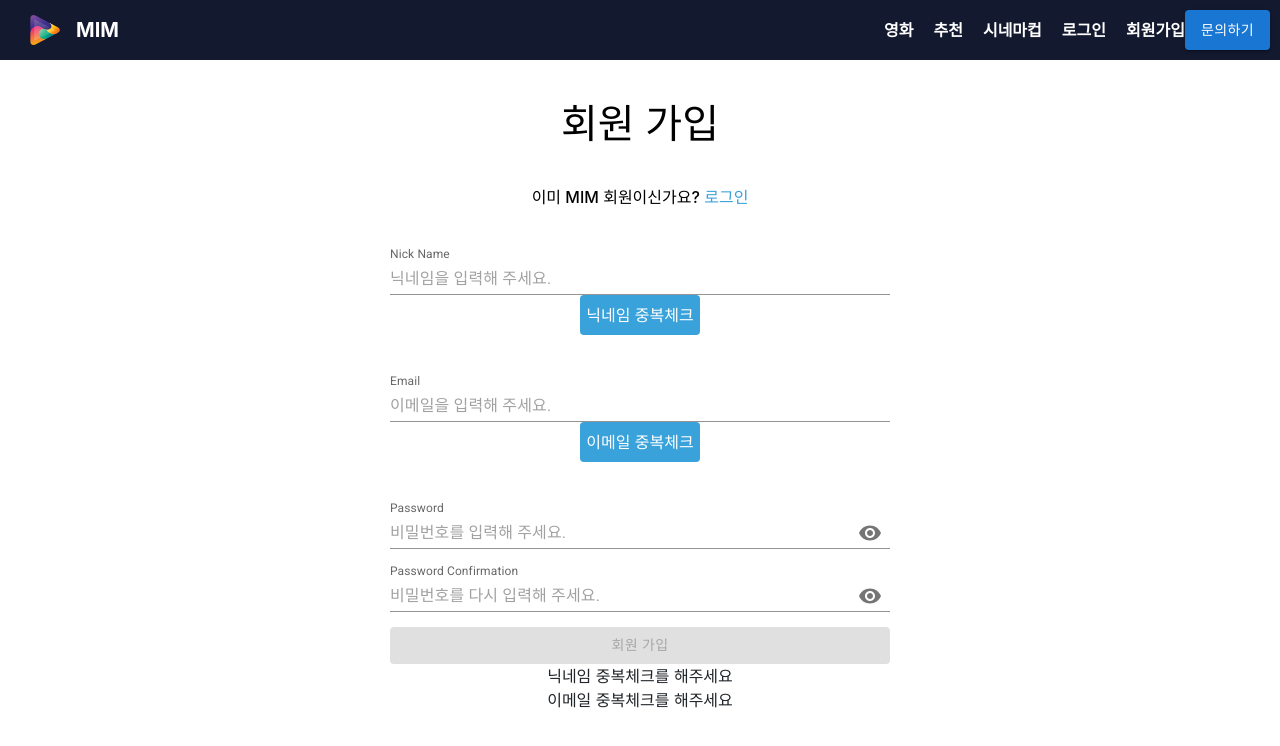
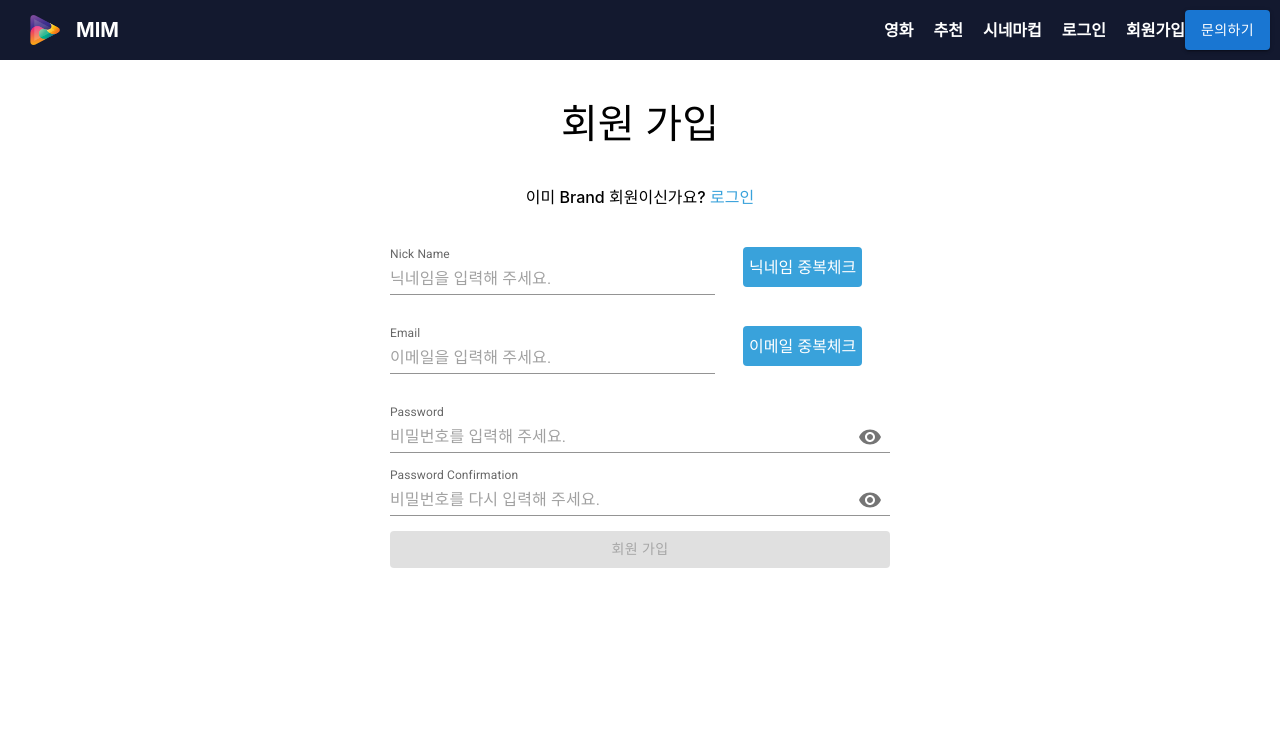
Before and after one commit to latebloomers/MovieInMine_Frontend, a React (Create React App) app: page /users/signup in a window 1280 px wide. Shown: the top 746 px of the page. Built offline with nearby package versions, Linux system fonts and the light colour scheme; some icons are missing.

Commit message:
feat: 회원가입 유효성 검사 기능 추가

```diff
--- a/package.json
+++ b/package.json
@@ -20,6 +20,7 @@
     "react-router-dom": "^6.3.0",
     "react-scripts": "5.0.1",
     "styled-components": "^5.3.5",
+    "sweetalert2": "^11.4.26",
     "typescript": "^4.7.4",
     "web-vitals": "^2.1.4"
   },
--- a/src/pages/Signup.tsx
+++ b/src/pages/Signup.tsx
@@ -8,7 +8,7 @@ import { Link, Outlet, useNavigate } from "react-router-dom";
 import { css } from "@emotion/react";
 import styled from "@emotion/styled";
 
-import { useState, useCallback } from "react";
+import { useState, useCallback, useRef } from "react";
 
 import FormControl from "@mui/material/FormControl";
 import FormHelperText from "@mui/material/FormHelperText";
@@ -22,10 +22,12 @@ import Visibility from "@mui/icons-material/Visibility";
 import VisibilityOff from "@mui/icons-material/VisibilityOff";
 
 import Button from "@mui/material/Button";
+import Grid from "@mui/material/Grid"; // Grid version 1
 
 import TextField from "@mui/material/TextField";
 
 import { createTheme, ThemeProvider } from "@mui/material/styles";
+import Swal from "sweetalert2";
 
 const themeMIM = createTheme({
   palette: {
@@ -42,6 +44,8 @@ const themeMIM = createTheme({
 });
 
 const Signup = () => {
+  const API_URL = process.env.MIM_BACKEND_URL;
+
   //닉네임, 이메일, 비밀번호, 비밀번호 확인
   const [nickName, setNickName] = useState<string>("");
   const [email, setEmail] = useState<string>("");
@@ -71,11 +75,30 @@ const Signup = () => {
   const [usableNickName, setUsableNickName] = useState<boolean>(false);
   const [usableEmail, setUsableEmail] = useState<boolean>(false);
 
+  const signupRef = useRef<any>();
+
   // 회원가입 버튼 클릭
   const onSignUp = () => {
+    if (!usableEmail) {
+      Swal.fire({
+        icon: "error",
+        title: "닉네임 중복을 확인해주세요!",
+        showConfirmButton: false,
+        timer: 1500,
+      });
+    } else if (!usableNickName) {
+      Swal.fire({
+        icon: "error",
+        title: "이메일 중복을 확인해주세요!",
+        showConfirmButton: false,
+        timer: 1500,
+      });
+    } else if (usableEmail && usableNickName) {
+      //여러번 요청보내는 것을 방지
+      signupRef.current.disabled = true;
       axios
         .post(
-        "http://hyeokho.me:8080/users/signup",
+          `${API_URL}/users/signup`,
 
           {
             email: email,
@@ -84,10 +107,13 @@ const Signup = () => {
           }
         )
         .then((res) => {
-        console.log("response:", res);
-        {
-          console.log(res.status);
-          alert("이메일 인증 완료 후 로그인 해주세요 :)");
+          Swal.fire({
+            icon: "success",
+            title: "회원 가입 성공하였습니다",
+            text: "이메일인증 후 로그인하여 주세요",
+            showConfirmButton: false,
+            timer: 1500,
+          });
 
           // 입력된 내용 다 지우는 코드
           setNickName("");
@@ -95,13 +121,31 @@ const Signup = () => {
           setPassword("");
           setPasswordConfirm("");
 
-          navigate("/Login");
-        }
+          navigate("/users/signin");
         })
         .catch((error) => {
-        alert("다시 시도해 주세요.");
-        console.log(error.message);
+          console.log(error);
+          if (error.response.status === 409) {
+            Swal.fire({
+              icon: "warning",
+              title: error.response.data.message,
+              showConfirmButton: false,
+              timer: 1500,
             });
+          } else {
+            Swal.fire({
+              icon: "error",
+              title: "아이디와 비밀 번호를 확인해주세요",
+              showConfirmButton: false,
+              timer: 1500,
+            });
+          }
+          // console.log(error.message);
+        })
+        .finally(() => {
+          signupRef.current.disabled = false;
+        });
+    }
   };
 
   // 닉네임
@@ -221,20 +265,29 @@ const Signup = () => {
     e.preventDefault();
     if (isNickName) {
       axios
-        .post("http://hyeokho.me:8080/users/nickname", {
+        .post(`${API_URL}/users/nickname`, {
           nickname: nickName,
         })
         .then((response) => {
-          {
-            alert("사용가능한 닉네임입니다.");
+          Swal.fire({
+            icon: "success",
+            title: "사용가능한 닉네임입니다.",
+          });
           setUsableNickName(true);
-          }
         })
         .catch((error) => {
-          alert("중복된 닉네임입니다.");
+          Swal.fire({
+            icon: "error",
+            title: "중복된 닉네임입니다.",
+            timer: 1500,
+          });
         });
     } else {
-      alert("6~12자 영소문자와 한글로 된 닉네임만 사용 가능합니다.");
+      Swal.fire({
+        icon: "warning",
+        title: "닉네임을 다시 한번 확인해주세요",
+        text: "6~12자 영소문자와 한글로 된 닉네임만 사용 가능합니다.",
+      });
     }
   };
 
@@ -243,18 +296,31 @@ const Signup = () => {
     e.preventDefault();
     if (isEmail) {
       axios
-        .post("http://hyeokho.me:8080/users/email", { email: email })
+        .post(`${API_URL}/users/email`, { email: email })
         .then((response) => {
-          {
-            alert("사용가능한 이메일입니다.");
+          Swal.fire({
+            icon: "success",
+            title: "이메일 사용 가능합니다",
+            showConfirmButton: false,
+            timer: 1500,
+          });
           setUsableEmail(true);
-          }
         })
         .catch((error) => {
-          alert("중복된 이메일입니다.");
+          Swal.fire({
+            icon: "warning",
+            title: "중복된 이메일입니다",
+            showConfirmButton: false,
+            timer: 1500,
+          });
         });
     } else {
-      alert("이메일 형식을 확인해주세요");
+      Swal.fire({
+        icon: "error",
+        title: "이메일 형식을 확인해주세요",
+        showConfirmButton: false,
+        timer: 1500,
+      });
     }
   };
 
@@ -266,11 +332,13 @@ const Signup = () => {
             <SignupHead>회원 가입</SignupHead>
 
             <SignupMsg>
-              이미 MIM 회원이신가요?
+              이미 Brand 회원이신가요?
               <LinkLogin to="/users/signin"> 로그인</LinkLogin>
             </SignupMsg>
 
             <SignupInput>
+              <Grid container xs={12} spacing={1}>
+                <Grid item xs={12} sm={8}>
                   <FormControl variant="standard" fullWidth>
                     <InputLabel htmlFor="component-helper" shrink>
                       Nick Name
@@ -284,9 +352,13 @@ const Signup = () => {
                       aria-describedby="component-helper-text"
                     />
                   </FormControl>
+                </Grid>
+                <Grid item xs={12} sm={4}>
                   <NickNameButton onClick={nickNameCheck}>
                     닉네임 중복체크
                   </NickNameButton>
+                </Grid>
+              </Grid>
 
               {nickName.length > 0 && (
                 <div className={`${isNickName ? "success" : "error"}`}>
@@ -294,11 +366,15 @@ const Signup = () => {
                 </div>
               )}
             </SignupInput>
+
             <SignupInput>
+              <Grid container xs={12} spacing={1}>
+                <Grid item xs={12} sm={8}>
                   <FormControl variant="standard" fullWidth>
                     <InputLabel htmlFor="component-helper" shrink>
                       Email
                     </InputLabel>
+
                     <Input
                       id="component-helper-email"
                       placeholder="이메일을 입력해 주세요."
@@ -308,14 +384,20 @@ const Signup = () => {
                       aria-describedby="component-helper-text"
                     />
                   </FormControl>
-              <EmailButton onClick={emailCheck}>이메일 중복체크</EmailButton>
+                </Grid>
+
+                <Grid item xs={12} sm={4}>
+                  <EmailButton onClick={emailCheck}>
+                    이메일 중복체크
+                  </EmailButton>
+                </Grid>
+              </Grid>
               {email.length > 0 && (
                 <div className={`${isEmail ? "success" : "error"}`}>
                   {emailError}
                 </div>
               )}
             </SignupInput>
-
             <SignupInput>
               <FormControl variant="standard" fullWidth>
                 <InputLabel htmlFor="standard-adornment-password" shrink>
@@ -383,13 +465,12 @@ const Signup = () => {
                 </div>
               )}
             </SignupInput>
-            <SignupInput onClick={onSignUp}>
+            <SignupInput>
               <Button
                 type="submit"
                 variant="contained"
                 size="medium"
                 fullWidth
-                // && usableNickName && usableEmail 추가하기
                 disabled={
                   !(
                     isNickName &&
@@ -400,11 +481,13 @@ const Signup = () => {
                     usableEmail
                   )
                 }
+                ref={signupRef}
+                onClick={onSignUp}
               >
                 회원 가입
               </Button>
-              <div>{!usableNickName ? "닉네임 중복체크를 해주세요" : ""}</div>
-              <div>{!usableEmail ? "이메일 중복체크를 해주세요" : ""}</div>
+              {/* <div>{!usableNickName ? "닉네임 중복체크를 해주세요" : ""}</div> */}
+              {/* <div>{!usableEmail ? "이메일 중복체크를 해주세요" : ""}</div> */}
             </SignupInput>
           </SignupForm>
         </ThemeProvider>
```
Also changed, not shown: 2 other files (tests, documents, lock files or other folders). Lines whose indentation alone changed are shown as unchanged.
